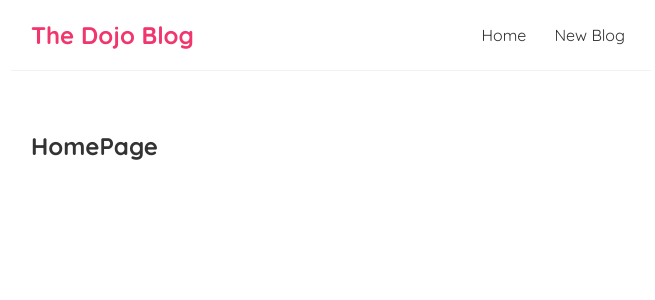
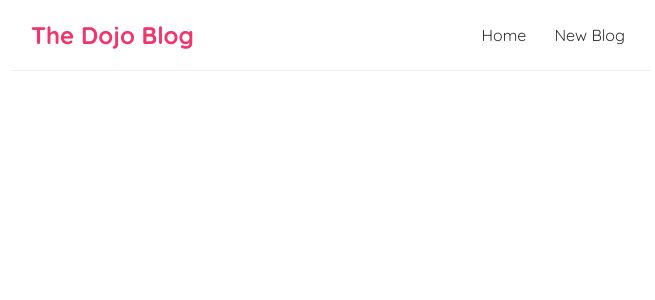
Before and after one commit to Popeaura/dojo-tutee, a React (Vite) app: page / in a window 1280 px wide. Shown: the top 300 px of the page, without its empty margins (309-964 px from the left). Built offline with nearby package versions, Linux system fonts and the light colour scheme.

Commit message:
I uploaded my modifed project's folder

```diff
--- a/src/Home.jsx
+++ b/src/Home.jsx
@@ -6,7 +6,6 @@ const Home = () => {
 
     return (
         <div className="home">
-            <h2>HomePage</h2>
         </div>
      );
 }
```
